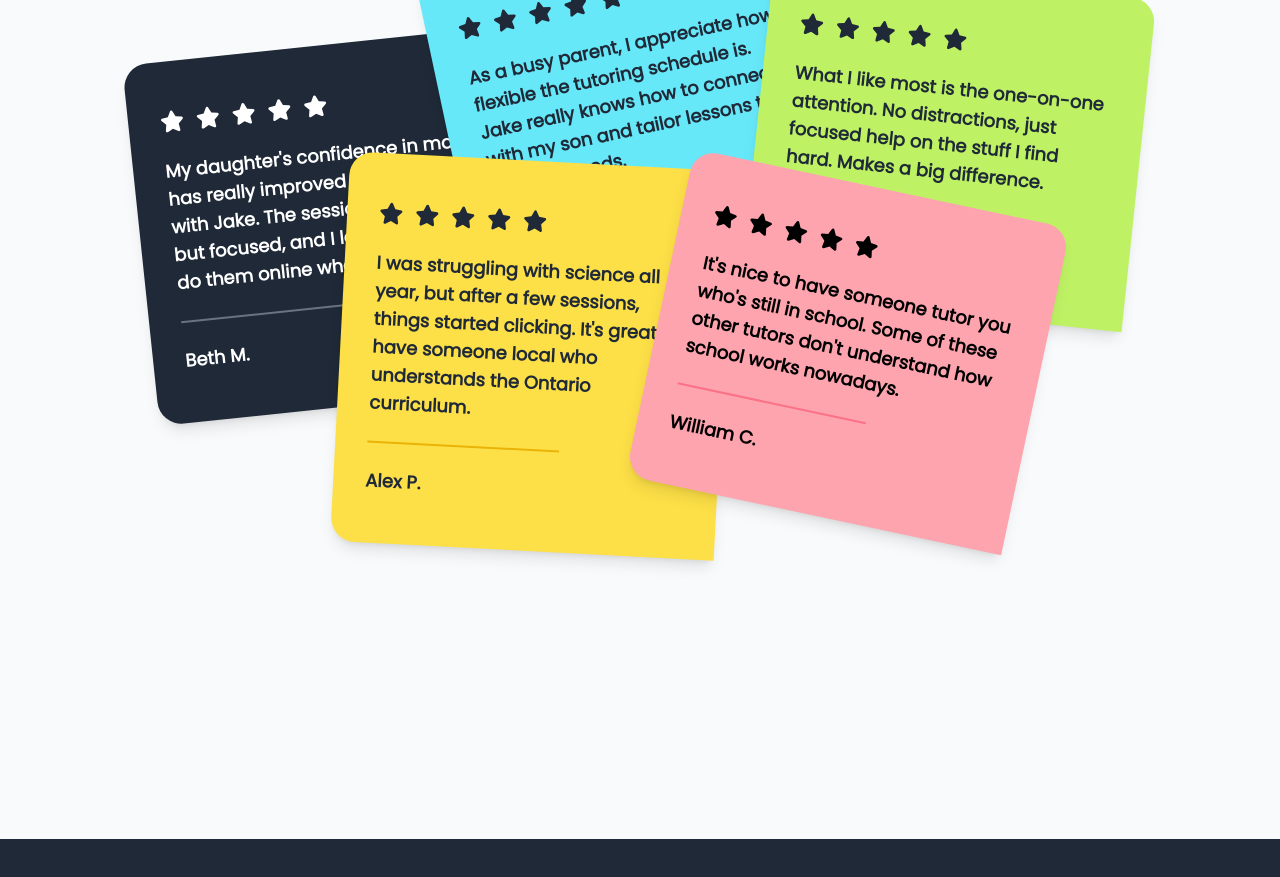
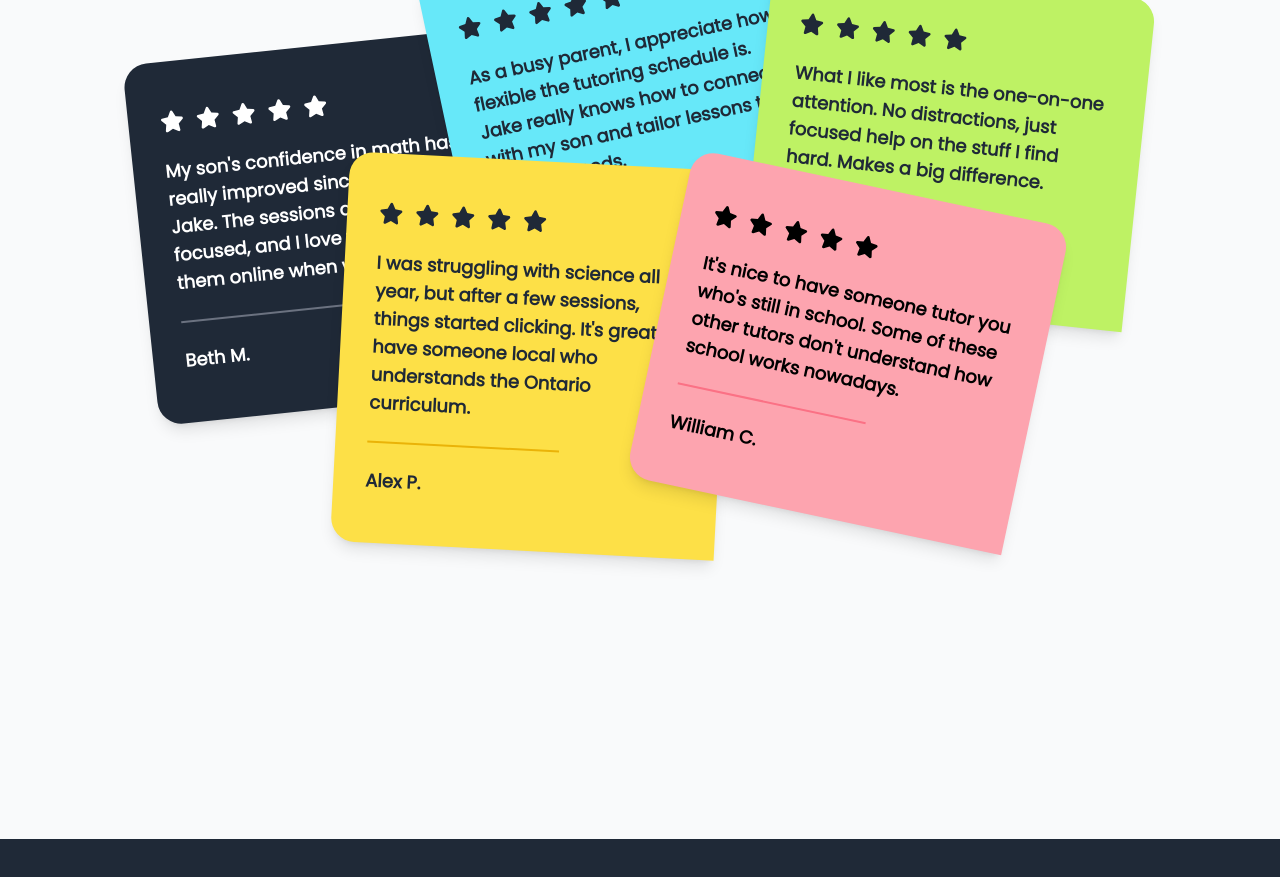
Before and after one commit to JacobC09/Tutoring, a Next.js app: page / in a window 1280 px wide. Shown: the part 6440-7317 px from the top of the page. Built offline with nearby package versions, Linux system fonts and the light colour scheme.

Commit message:
update testimonials

```diff
--- a/src/layout/Testimonials.tsx
+++ b/src/layout/Testimonials.tsx
@@ -55,7 +55,7 @@ function Testimonial({ name, desc, bg, line, className = "" }) {
 const testimonials = [
     {
         name: "Beth M.",
-        desc: "My daughter's confidence in math has really improved since working with Jake. The sessions are relaxed but focused, and I love that we can do them online when we're busy."
+        desc: "My son's confidence in math has really improved since working with Jake. The sessions are relaxed but focused, and I love that we can do them online when we're busy."
     },
     {
         name: "Dan C.",
```
